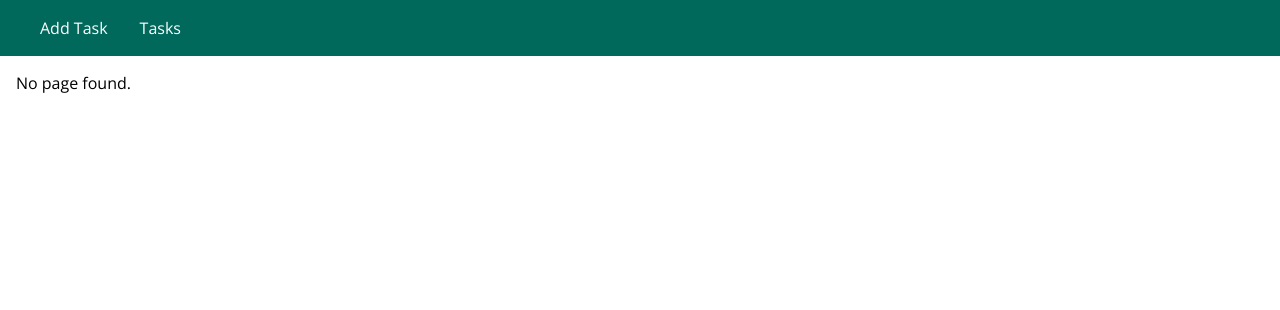
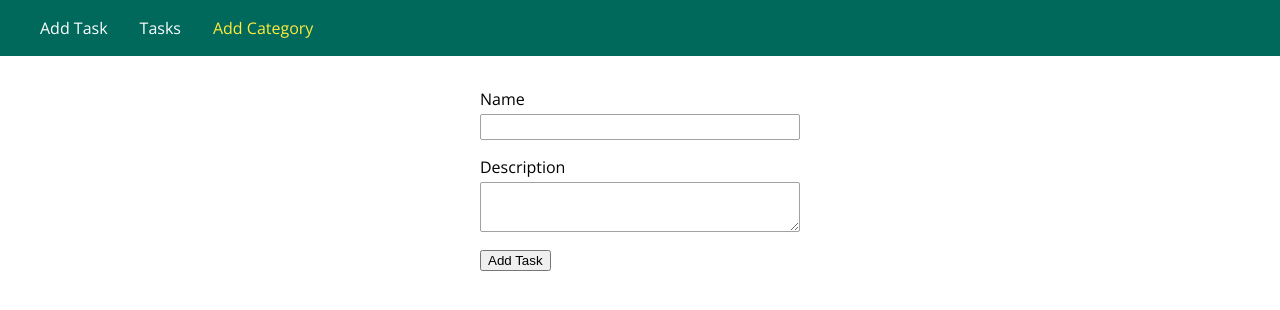
Before and after one commit to TranXuanAnh441/to-do-list, a Node server app: page /category/add-category in a window 1280 px wide. Shown: the top 310 px of the page. Run offline with Node 20, Linux system fonts and the light colour scheme; some libraries are stand-ins or nearby versions.

Commit message:
add category

```diff
--- a/app.js
+++ b/app.js
@@ -1,11 +1,14 @@
 const express = require('express');
 const bodyParser = require('body-parser');
-const Task = require('./models/task');
 const mongoose = require('mongoose');
 const path = require('path');
 const app = express();
-const tasksRoutes = require('./routes/tasks');
-const getTasks = require('./controllers/tasks').getTasks;
+const tasksRoutes = require('./routes/task');
+const categoryRoutes = require('./routes/category');
+const Category = require('./models/category');
+const getTasks = require('./controllers/task').getTasks;
+
+const defaultCategories = require('./utils/default').defaultCategories;
 
 app.set('view engine', 'ejs');
 app.set('views', 'views');
@@ -14,6 +17,7 @@ app.use(bodyParser.urlencoded({ extended: false }));
 app.use(express.static(path.join(__dirname, 'public')));
 
 app.use('/task', tasksRoutes);
+app.use('/category', categoryRoutes);
 
 app.get('/', (req, res, next)=> {
     getTasks(req, res, next);
@@ -26,6 +30,19 @@ app.use((req, res, next) => {
 mongoose
     .connect('mongodb+srv://txanh2002:33112299@cluster0.et7ci3b.mongodb.net/to-do-list')
     .then(result => {
+        Category.findOne().then(category => {
+            if(!category) {
+                for(const categoryIndex in defaultCategories) {
+                    const newCategory = new Category({
+                        name: `${defaultCategories[categoryIndex]}`
+                    })
+                    newCategory.save();
+                }
+            } else {
+                // console.log(category);
+            }
+        })
+
         console.log('Connected');
         app.listen(3000);
     })
--- /dev/null
+++ b/controllers/category.js
@@ -0,0 +1,19 @@
+const Category = require('../models/category');
+
+exports.getAddCategory = (req, res, next) => {
+    res.render('category/edit-category',  {'pageTitle': 'Add Category', editing: false, path:'/add-category'});
+};
+
+exports.postAddCategory = (req, res, next) => {
+    const name = req.body.name;
+    const description = req.body.description;
+
+    const newCategory = new Category({
+        name: name,
+        description: description
+    });
+    newCategory
+        .save()
+        .then(result => res.redirect('/'))
+        .catch(err => console.log(err));
+}
--- /dev/null
+++ b/views/category/edit-category.ejs
@@ -0,0 +1,23 @@
+<%- include('../includes/head.ejs') %>
+<link rel="stylesheet" href="/css/forms.css"/>
+<link rel="stylesheet" href="/css/task.css"/>
+</head>
+
+<body>
+    <%- include('../includes/navigation.ejs') %>
+    <main>
+        <form class="task-form" action="/category/<% if (editing) { %>edit-category<% } else { %>add-category<% } %>" method="POST">
+            <div class="form-control">
+                <label for="name">Name</label>
+                <input type="text" name="name" id="name" value="<% if (editing) { %><%= category.name %><%} %>">
+            </div>
+            <div class="form-control">
+                <label for="description">Description</label>
+                <textarea name="description" id="description"><% if (editing) { %><%= category.description %><%} %></textarea>
+            </div>
+
+            <button class="active" type="submit"><% if (editing) { %> Update Task <%} else { %>Add Task <% } %></button>
+        </form>
+    </main>
+
+<%- include('../includes/end.ejs') %>
--- a/views/includes/navigation.ejs
+++ b/views/includes/navigation.ejs
@@ -1,8 +1,9 @@
 <header class="main-header">
     <nav class="main-header__nav">
         <ul class="main-header__item-list">
-            <li class="main-header__item"><a class = "<%= path === '/add-task' ? 'active' : '' %>" href="task/add-task">Add Task</a></li>
+            <li class="main-header__item"><a class = "<%= path === '/add-task' ? 'active' : '' %>" href="/task/add-task">Add Task</a></li>
             <li class="main-header__item"><a class = "<%= path === '/' ? 'active' : '' %>" href="/">Tasks</a></li>
+            <li class="main-header__item"><a class = "<%= path === '/add-category' ? 'active' : '' %>" href="/category/add-category">Add Category</a></li>
         </ul>
     </nav>
 </header>
```
Also changed, not shown: models/category.js (added, +14 -0 lines), models/task.js (+7 -8 lines), routes/category.js (added, +17 -0 lines), views/tasks/task-list.ejs (+4 -3 lines), views/tasks/task-by-category.ejs (added).
